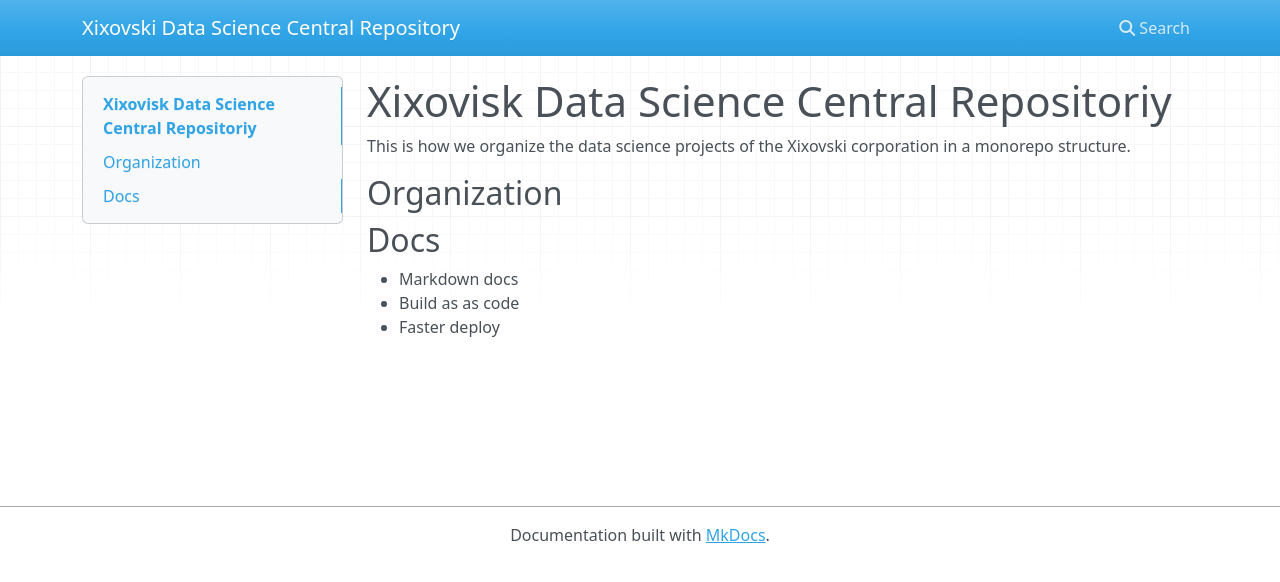
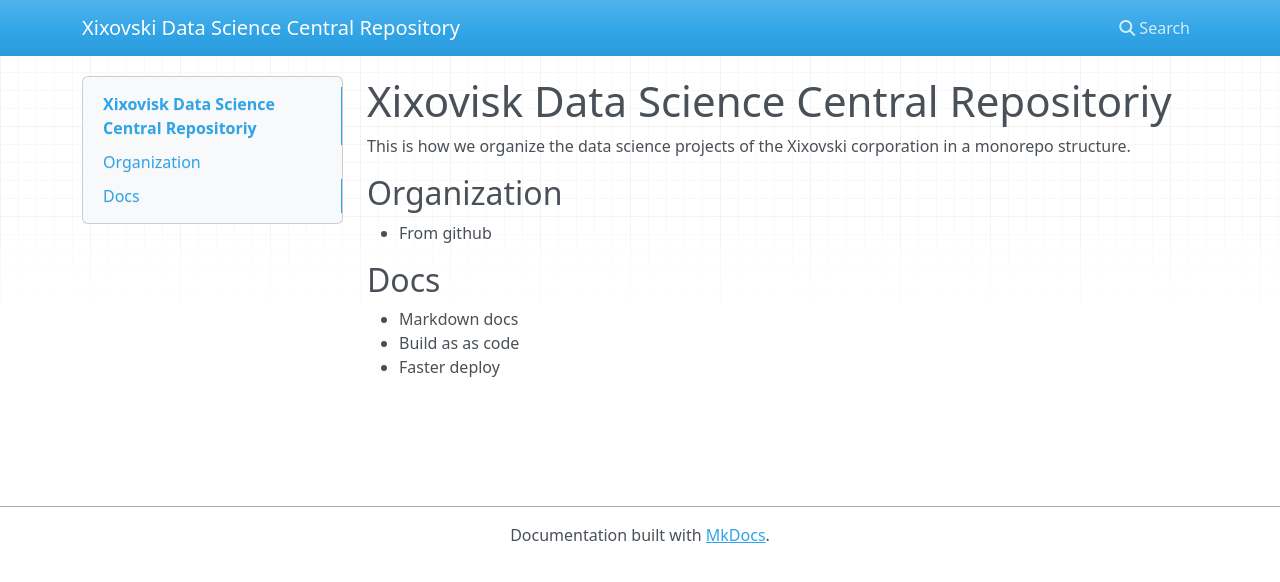
Before and after one commit to xixovski/data_science_mono_repo, an MkDocs documentation site: the page built from docs/index.md, in a window 1280 px wide. Shown: the top 582 px of the page. Built offline with MkDocs 1.6.1, drawn with Linux system fonts in a browser that asks for light colours; nearby versions of some CDN libraries.

Commit message:
added docs

```diff
--- a/docs/index.md
+++ b/docs/index.md
@@ -4,6 +4,8 @@ This is how we organize the data science projects of the Xixovski corporation in
 
 ## Organization
 
+ - From github
+
 ## Docs
 
  - Markdown docs
```
